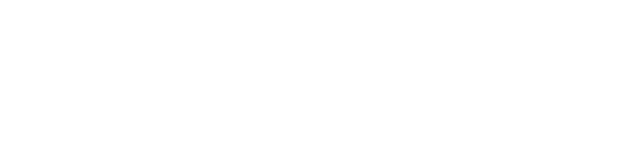
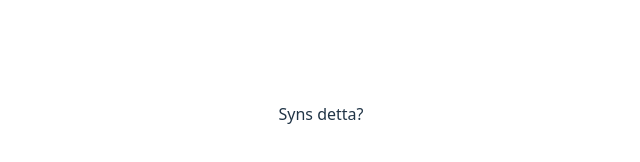
Before and after one commit to mikaelakihl/memory-group-two, a React (Vite) app in the folder memory/: page / in a window 1280 px wide. Shown: the part 286-448 px from the top of the page, without its empty margins (319-959 px from the left). Built offline with nearby package versions, Linux system fonts and the light colour scheme.

Commit message:
feat: add components map + memoryApp file

```diff
--- a/memory/src/App.tsx
+++ b/memory/src/App.tsx
@@ -1,9 +1,12 @@
 import './App.css'
+import { MemoryApp } from './components/MemoryApp'
 
 function App() {
 
   return (
-<></>
+  <>
+  <MemoryApp />
+  </>
   )
 }
 
--- /dev/null
+++ b/memory/src/components/MemoryApp.tsx
@@ -0,0 +1,5 @@
+export const MemoryApp = () => {
+    return (
+        <>Syns detta?</>
+    )
+}
```
